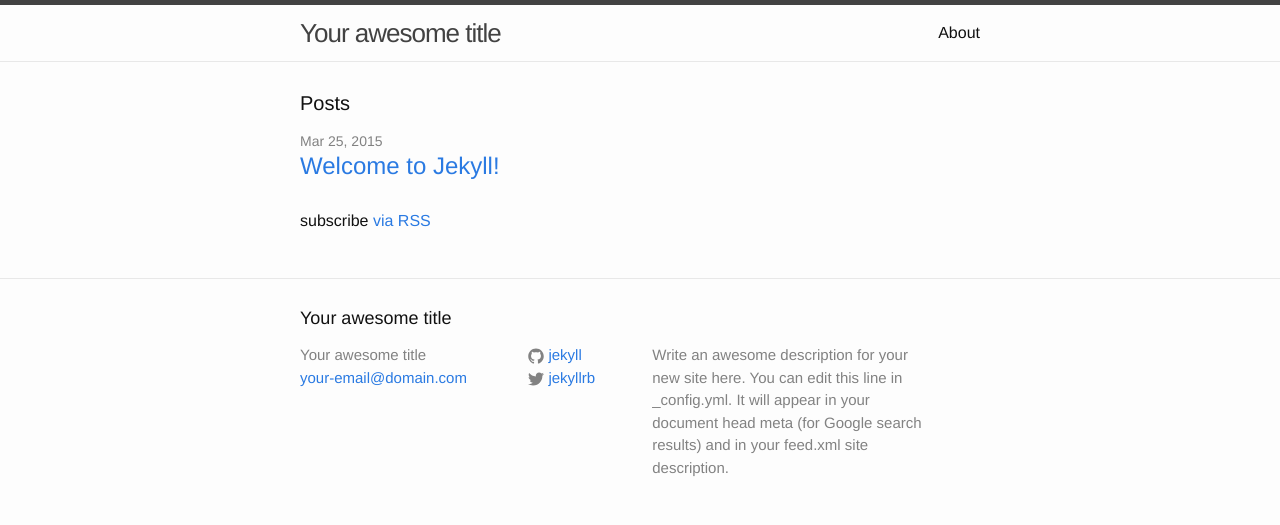
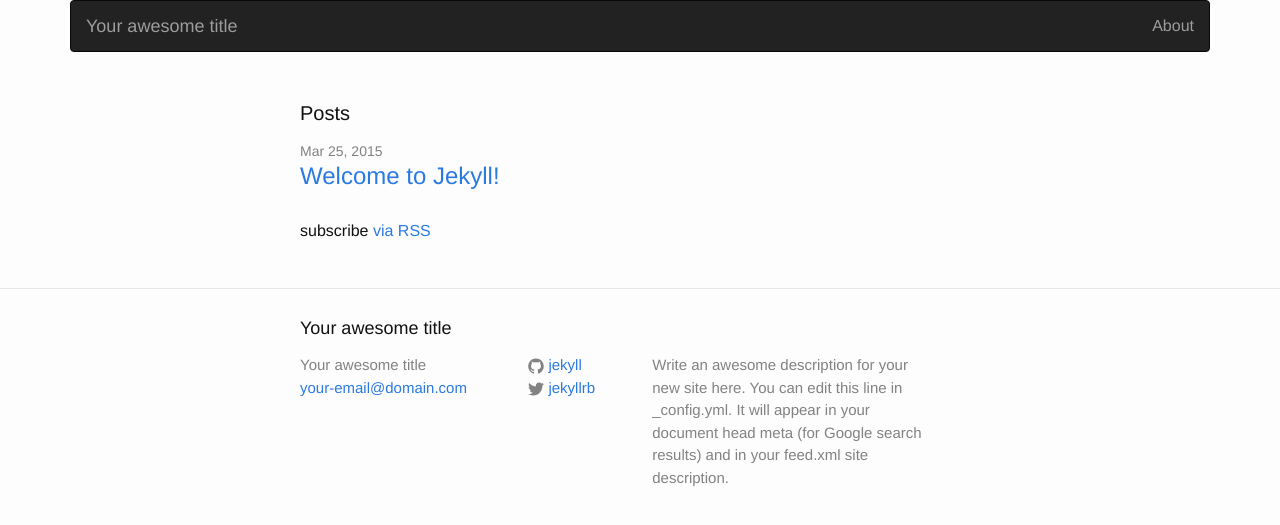
Before and after one commit to shefaliemmanuel/cirdles.github.com, a Jekyll site: the page built from index.html, in a window 1280 px wide. Shown: the top 525 px of the page. Built offline with Jekyll 4.4.1, drawn with Linux system fonts in a browser that asks for light colours; nearby versions of some CDN libraries; library files that are not in the unit come from our copies.

Commit message:
Tests with the Header

```diff
--- a/_includes/header.html
+++ b/_includes/header.html
@@ -1,9 +1,46 @@
-<header class="site-header">
+<header>
 
-  <div class="wrapper">
+    <div class="container">
+    <nav role="navigation" class="navbar navbar-inverse">
+        <!-- Brand and toggle get grouped for better mobile display -->
+        <div class="navbar-header">
+            <button type="button" data-target="#navbarCollapse" data-toggle="collapse" class="navbar-toggle">
+                <span class="sr-only">Toggle navigation</span>
+                <span class="icon-bar"></span>
+                <span class="icon-bar"></span>
+                <span class="icon-bar"></span>
+            </button>
+            <a href="{{ site.baseurl }}/" class="navbar-brand">{{ site.title }}</a>
+        </div>
+        <!-- Collection of nav links, forms, and other content for toggling -->
+        <div id="navbarCollapse" class="collapse navbar-collapse">
+            <ul class="nav navbar-nav navbar-right">
+            	{% for page in site.pages %}
+          		{% if page.title %}
+          		<li><a href="{{ page.url | prepend: site.baseurl }}">{{ page.title }}</a></li>
+          		{% endif %}
+        		{% endfor %}
 
-    <a class="site-title" href="{{ site.baseurl }}/">{{ site.title }}</a>
+            <!-- Original bootstrap
+                <li class="active"><a href="#">Home</a></li>
+                <li><a href="#">Profile</a></li>
+                <li class="dropdown">
+                    <a data-toggle="dropdown" class="dropdown-toggle" href="#">Messages <b class="caret"></b></a>
+                    <ul role="menu" class="dropdown-menu">
+                        <li><a href="#">Inbox</a></li>
+                        <li><a href="#">Drafts</a></li>
+                        <li><a href="#">Sent Items</a></li>
+                        <li class="divider"></li>
+                        <li><a href="#">Trash</a></li>
+                    </ul>
+                </li>
+             -->
+            </ul>
+        </div>
+    </nav>
+</div>
 
+<!-- Original jekyll
     <nav class="site-nav">
       <a href="#" class="menu-icon">
         <svg viewBox="0 0 18 15">
@@ -23,5 +60,6 @@
     </nav>
 
   </div>
+-->
 
 </header>
--- a/_layouts/default.html
+++ b/_layouts/default.html
@@ -15,8 +15,8 @@
 
     {% include footer.html %}
 
+     <script src="http://code.jquery.com/jquery.min.js"></script>
+     <script src="../js/bootstrap.min.js"></script>
   </body>
-  <script src="http://code.jquery.com/jquery.min.js"></script>
-   <script src="../js/bootstrap.min.js"></script>
 
 </html>
```
